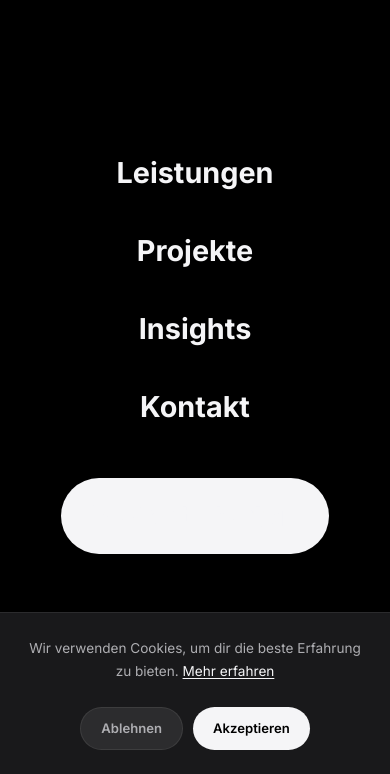
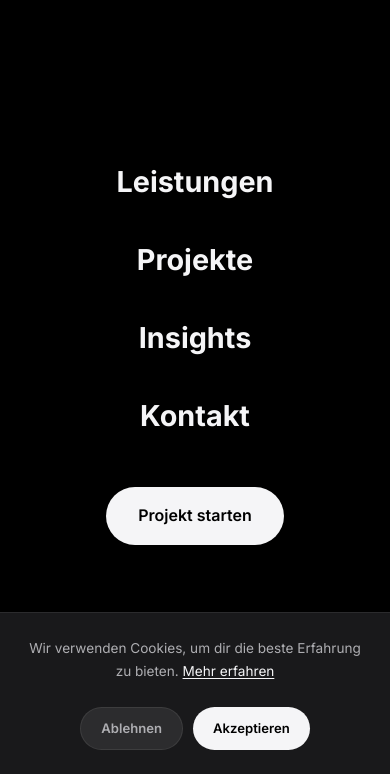
Before and after one commit to BeyKay29/amplifyd-digital, a plain HTML site: page index.html in a window 390 px wide. Both pictures are taken after a click on the button "Menü öffnen". Shown: the part 70-844 px from the top of the page. Drawn offline with Linux system fonts and the light colour scheme.

Commit message:
Fix mobile menu button contrast

```diff
--- a/styles.css
+++ b/styles.css
@@ -486,7 +486,7 @@ section {
     pointer-events: auto;
 }
 
-.nav-mobile a {
+.nav-mobile a:not(.btn) {
     font-size: 1.8rem;
     font-weight: 700;
     color: var(--white);
@@ -496,9 +496,30 @@ section {
     opacity: 0;
 }
 
+.nav-mobile .btn {
+    font-size: 1rem;
+    padding: 16px 32px;
+    margin-top: 8px;
+    transform: translateY(20px);
+    opacity: 0;
+    transition: transform 0.3s var(--ease), opacity 0.3s var(--ease);
+}
+
+.nav-mobile .btn-primary {
+    background: var(--white);
+    color: var(--black) !important;
+}
+
+.nav-mobile .btn-secondary {
+    background: transparent;
+    color: var(--white) !important;
+    border: 1px solid var(--accent-border);
+}
+
+/* Specific visibility for links inside open mobile menu */
 .nav-mobile.open a {
-    transform: translateY(0);
-    opacity: 1;
+    transform: translateY(0) !important;
+    opacity: 1 !important;
 }
 
 /* Stagger animation for links */
```
